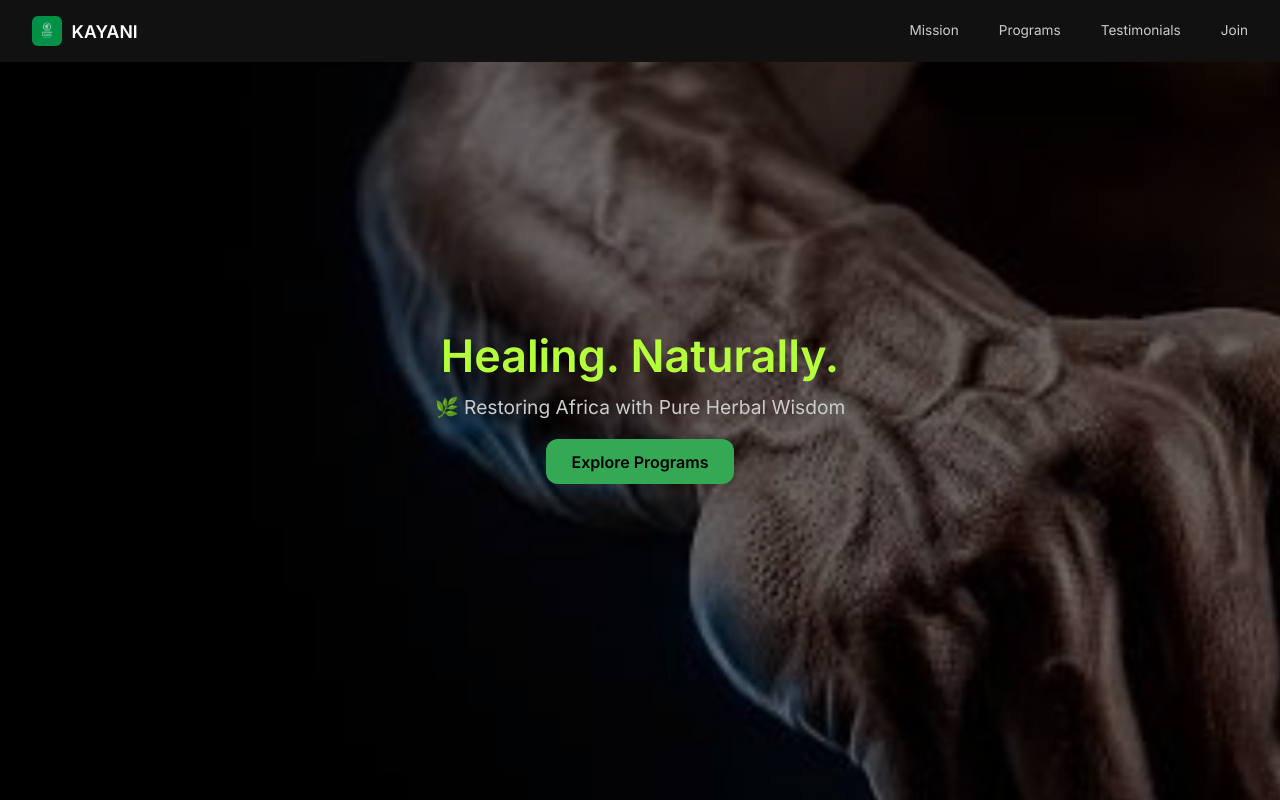
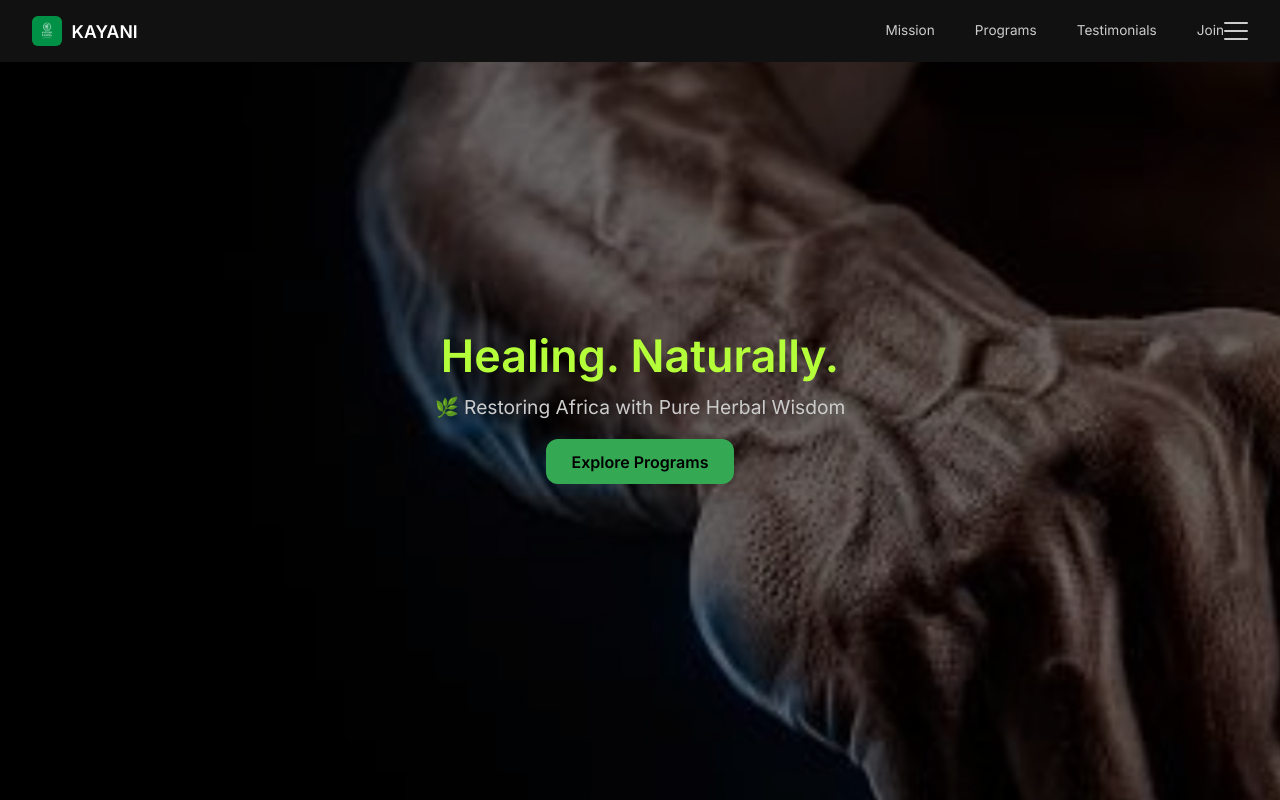
Before and after one commit to kayaniherbsgit/kilo-app, a React (Vite) app in the folder client/: page / in a window 1280 px wide. Built offline with nearby package versions, Linux system fonts and the light colour scheme; no server answers.

Commit message:
New Homapge Commits

```diff
--- a/client/src/pages/Homepage.css
+++ b/client/src/pages/Homepage.css
@@ -328,18 +328,38 @@ html {
 
 /* Hamburger menu */
 .hamburger {
-  display: none;
+  display: flex;
   flex-direction: column;
-  gap: 5px;
+  justify-content: space-between;
+  width: 24px;
+  height: 18px;
   cursor: pointer;
+  z-index: 3000; /* above the dropdown */
+  transition: transform 0.3s ease;
 }
 
 .hamburger span {
   height: 2px;
-  width: 25px;
-  background: #aaa;
+  width: 100%;
+  background: #ccc;
   border-radius: 2px;
+  transition: all 0.3s ease;
+  transform-origin: center;
 }
+
+/* 🔥 X State */
+.hamburger.open span:nth-child(1) {
+  transform: rotate(45deg) translate(4px, 4px);
+}
+
+.hamburger.open span:nth-child(2) {
+  opacity: 0;
+}
+
+.hamburger.open span:nth-child(3) {
+  transform: rotate(-45deg) translate(4px, -4px);
+}
+
 
 /* Mobile dropdown */
 .mobile-menu {
--- a/client/src/pages/Homepage.jsx
+++ b/client/src/pages/Homepage.jsx
@@ -138,7 +138,7 @@ const Homepage = () => {
           <a href="#join">{t.nav[3]}</a>
         </nav>
 
-        <div className="hamburger" onClick={() => setMenuOpen(!menuOpen)}>
+        <div className={`hamburger ${menuOpen ? 'open' : ''}`} onClick={() => setMenuOpen(!menuOpen)}>
           <span />
           <span />
           <span />
@@ -154,7 +154,6 @@ const Homepage = () => {
               exit={{ opacity: 0, y: -20 }}
               transition={{ duration: 0.3, ease: 'easeOut' }}
             >
-              <button className="close-btn" onClick={() => setMenuOpen(false)}>✕</button>
               <div className="mobile-menu-links">
                 <a href="#mission" onClick={() => setMenuOpen(false)}>{t.nav[0]}</a>
                 <a href="#programs" onClick={() => setMenuOpen(false)}>{t.nav[1]}</a>
```
